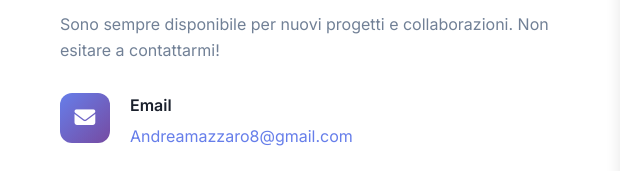
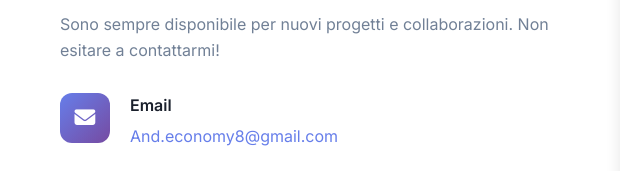
Before and after one commit to and-mazzaro/Portfoglio, a plain HTML site: page index.html in a window 1280 px wide. Shown: the part 3073-3244 px from the top of the page, 0-640 px from the left. Drawn offline with Linux system fonts and the light colour scheme.

Commit message:
inserito nuova mail

```diff
--- a/index.html
+++ b/index.html
@@ -339,7 +339,7 @@
                             <i class="fas fa-envelope"></i>
                             <div>
                                 <h4>Email</h4>
-                                <a href="andreamazzaro8@gmail.com">Andreamazzaro8@gmail.com</a>
+                                <a href="and.economy8@gmail.com">And.economy8@gmail.com</a>
                             </div>
                         </div>
                         <div class="contact-item">
```
